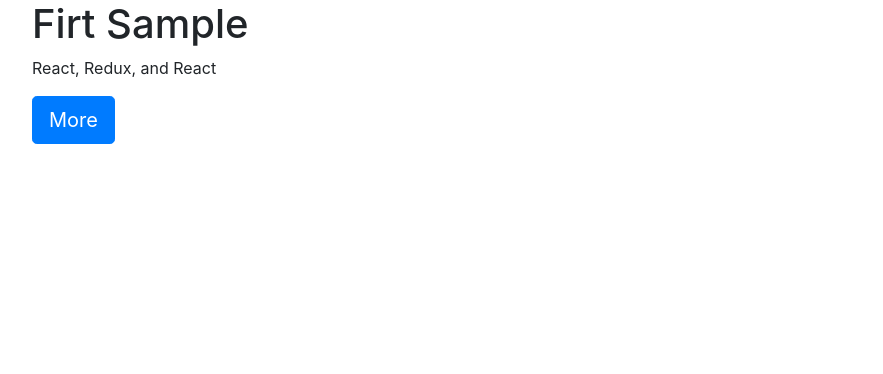
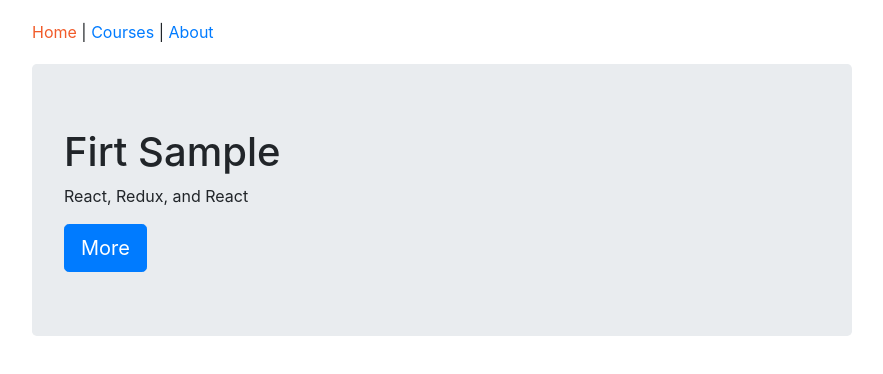
Before and after one commit to fyzact/ReactJs-PlayGround, a React app in the folder react-redux-sample/: page / in a window 1280 px wide. Shown: the top 374 px of the page, without its empty margins (198-1081 px from the left). Built offline with nearby package versions, Linux system fonts and the light colour scheme.

Commit message:
added pages

```diff
--- a/react-redux-sample/src/App.js
+++ b/react-redux-sample/src/App.js
@@ -1,14 +1,24 @@
 import React from "react";
-import {Route} from "react-router-dom";
+import {Route, Switch} from "react-router-dom";
 import AboutPage from "./components/about/AboutPage";
 import HomePage from  "./components/home/HomePage";
+import Header from "./components/common/Header";
+import PageNotFound from "./components/common/PageNotFound";
+import CoursesPage from "./components/courses/coursesPage";
+
 
 function App(){
     return (
 
         <div className="container-fluid">
-        <Route exact path="/" component={HomePage}  />
-        <Route  path="/about" component={AboutPage}  />
+            <Header />
+            <Switch>
+            <Route exact path="/" component={HomePage}  />
+            <CoursesPage exact path="/courses" component={CoursesPage}  />
+            <Route  path="/about" component={AboutPage}  />
+            <Route  component={PageNotFound}  />
+            </Switch>
+
         </div>
     );
 }
--- /dev/null
+++ b/react-redux-sample/src/components/common/Header.js
@@ -0,0 +1,18 @@
+import React from "react";
+import { NavLink } from "react-router-dom";
+
+
+
+const Header=()=>{
+    const activeLinkStyle={ color:"#F15B2A"}
+
+    return (
+        <nav>
+            <NavLink to="/" activeStyle={activeLinkStyle} exact > Home </NavLink>{" | "}
+            <NavLink to="/courses" activeStyle={activeLinkStyle} exact > Courses </NavLink>{" | "}
+            <NavLink to="/about" activeStyle={activeLinkStyle}  > About </NavLink>
+        </nav>
+    )
+}
+
+export  default Header;
--- /dev/null
+++ b/react-redux-sample/src/components/common/PageNotFound.js
@@ -0,0 +1,5 @@
+import React from "react";
+
+const PageNotFound=()=><h1>Oops! Page not Found</h1>
+
+export default PageNotFound;
--- /dev/null
+++ b/react-redux-sample/src/components/courses/coursesPage.js
@@ -0,0 +1,10 @@
+import React from "react";
+
+
+class CoursesPage extends React.Component{
+  render (){
+      return <h2>Courses page</h2>
+  }
+}
+
+export default CoursesPage;
--- a/react-redux-sample/src/components/home/HomePage.Js
+++ b/react-redux-sample/src/components/home/HomePage.Js
@@ -10,7 +10,7 @@
 
     render(){
         return (
-            <div >
+            <div className="jumbotron" >
             <h1>Firt Sample </h1>
             <p>React, Redux, and React</p>
             <Link to="/about" className="btn btn-primary btn-lg">
```
